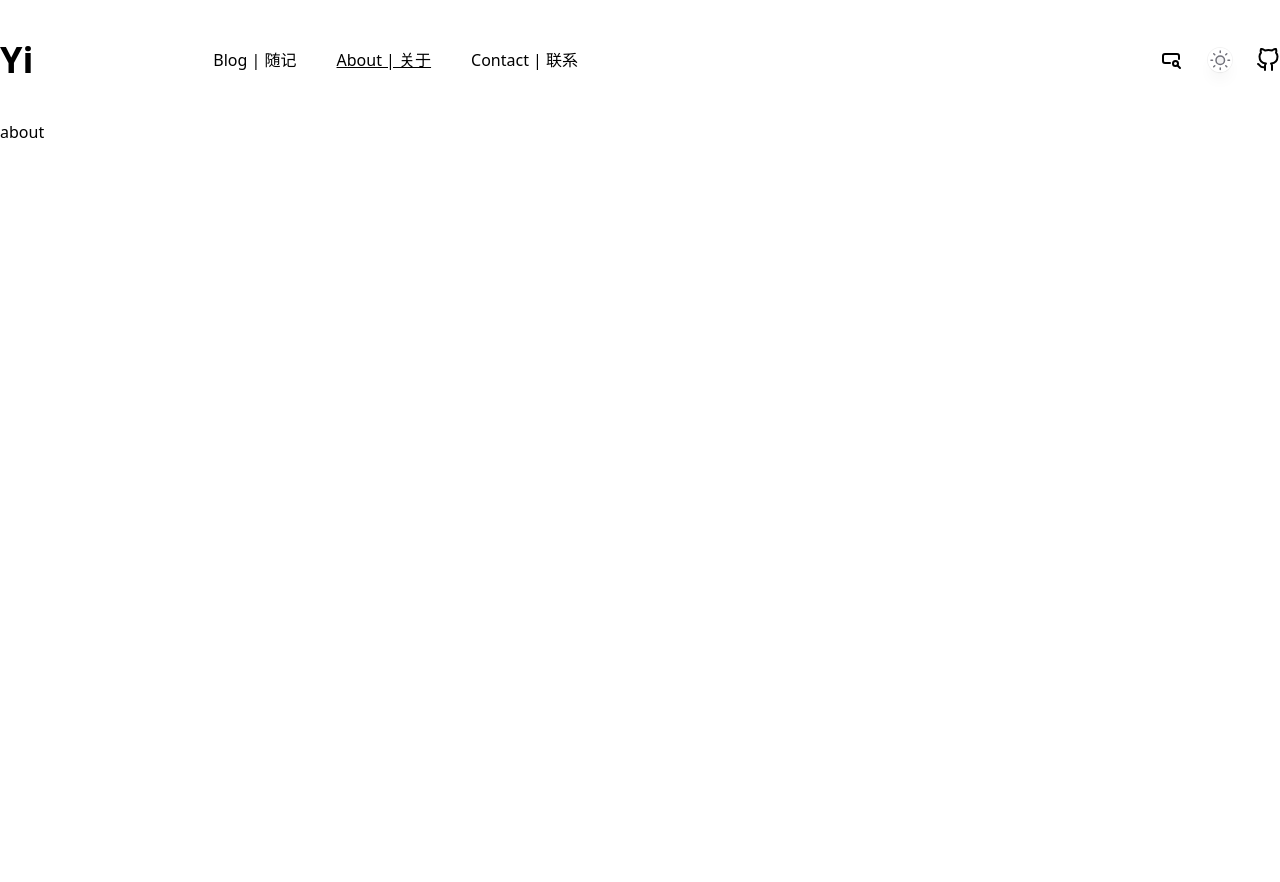
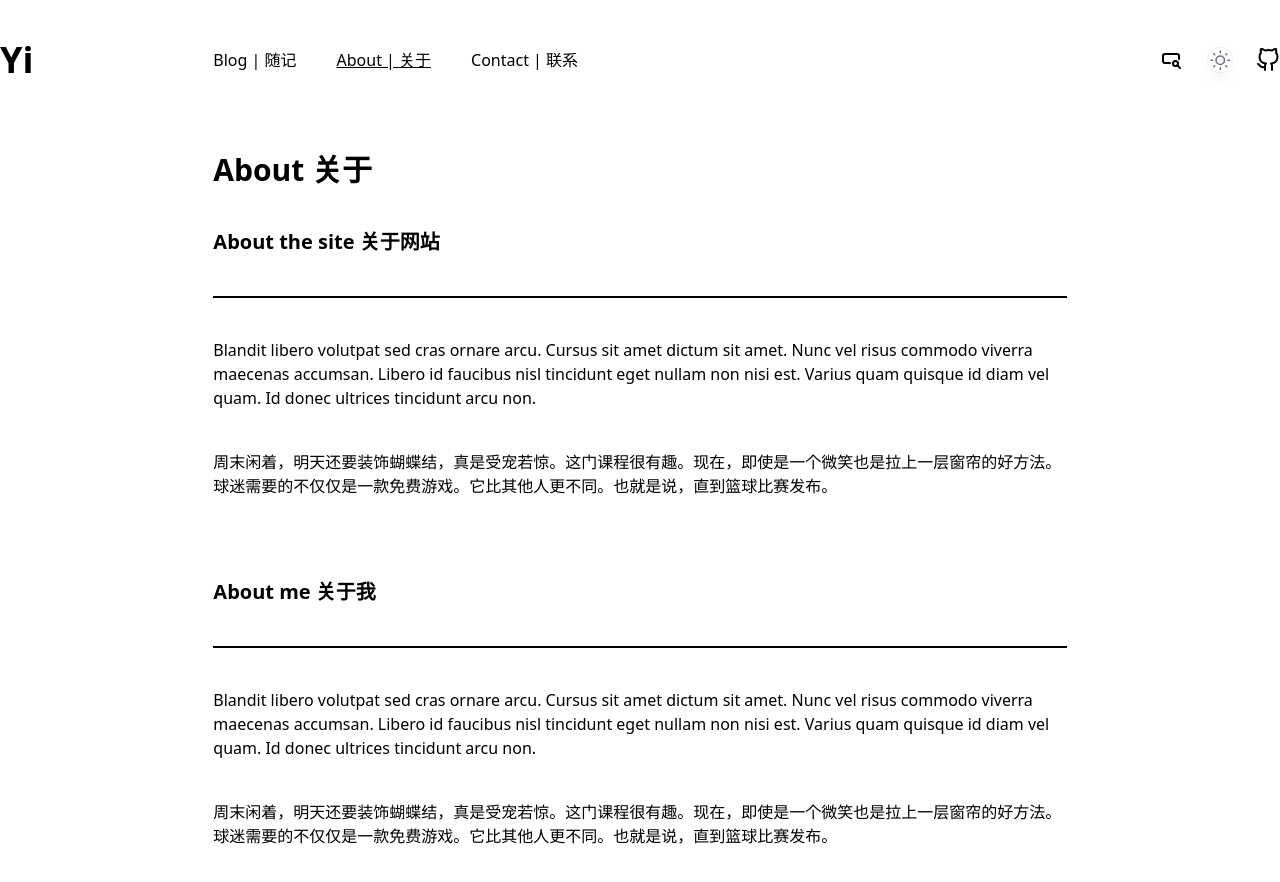
Before and after one commit to yiiiiiiiiiiiiiiiiii/yi-blog, a Next.js app: page /about in a window 1280 px wide. Shown: the top 882 px of the page. Before the commit the page ends 800 px from the top, so only its background shows below. Built offline with nearby package versions, Linux system fonts and the light colour scheme.

Commit message:
feat: 增加关于我页面的框架

```diff
--- /dev/null
+++ b/src/app/about/layout.tsx
@@ -0,0 +1,7 @@
+export default function Layout({ children }: { children: React.ReactNode }) {
+  return (
+    <div className="container mx-auto grid grid-cols-12 mt-8 mb-36">
+      <div className="col-span-8 col-start-3">{children}</div>
+    </div>
+  );
+}
--- a/src/app/about/page.tsx
+++ b/src/app/about/page.tsx
@@ -1,3 +1,35 @@
 export default function Page() {
-  return <div>about</div>;
+  return (
+    <div>
+      <div className="text-3xl font-bold mb-10">About 关于</div>
+      <div className="mb-20">
+        <div className="font-bold text-xl pb-10 mb-10 border-b-2 border-b-black dark:border-b-white">
+          About the site 关于网站
+        </div>
+        <div className="mb-10">
+          Blandit libero volutpat sed cras ornare arcu. Cursus sit amet dictum
+          sit amet. Nunc vel risus commodo viverra maecenas accumsan. Libero id
+          faucibus nisl tincidunt eget nullam non nisi est. Varius quam quisque
+          id diam vel quam. Id donec ultrices tincidunt arcu non.
+        </div>
+        <div>
+          周末闲着，明天还要装饰蝴蝶结，真是受宠若惊。这门课程很有趣。现在，即使是一个微笑也是拉上一层窗帘的好方法。球迷需要的不仅仅是一款免费游戏。它比其他人更不同。也就是说，直到篮球比赛发布。
+        </div>
+      </div>
+      <div>
+        <div className="font-bold text-xl pb-10 mb-10 border-b-2 border-b-black dark:border-b-white">
+          About me 关于我
+        </div>
+        <div className="mb-10">
+          Blandit libero volutpat sed cras ornare arcu. Cursus sit amet dictum
+          sit amet. Nunc vel risus commodo viverra maecenas accumsan. Libero id
+          faucibus nisl tincidunt eget nullam non nisi est. Varius quam quisque
+          id diam vel quam. Id donec ultrices tincidunt arcu non.
+        </div>
+        <div>
+          周末闲着，明天还要装饰蝴蝶结，真是受宠若惊。这门课程很有趣。现在，即使是一个微笑也是拉上一层窗帘的好方法。球迷需要的不仅仅是一款免费游戏。它比其他人更不同。也就是说，直到篮球比赛发布。
+        </div>
+      </div>
+    </div>
+  );
 }
--- a/src/app/page.tsx
+++ b/src/app/page.tsx
@@ -6,6 +6,8 @@ import Ability from "@/components/Ability";
 import BackToTop from "@/components/BackToTop";
 import QA from "@/components/QA";
 import Contact from "@/components/Contact";
+import HomeOverView from "@/components/Blog/HomeOverView";
+import Feature from "@/components/Feature";
 
 export default function Page() {
   return (
@@ -13,8 +15,10 @@ export default function Page() {
       <main className="container mx-auto">
         <Introduction />
         <Ability />
+        <Feature />
+        <HomeOverView />
+        <Contact />
         <QA />
-        <Contact />
       </main>
       <Record />
       <BackToTop />
--- /dev/null
+++ b/src/components/Blog/HomeOverView.tsx
@@ -0,0 +1,3 @@
+export default function HomeOverView() {
+  return <div>HomeOverView</div>;
+}
--- a/src/components/Blog/Overview.tsx
+++ b/src/components/Blog/Overview.tsx
@@ -16,12 +16,12 @@ export default function Overview({
   createAt,
 }: IOverviewProps) {
   return (
-    <div className="w-full break-after-column mb-8 border-b-2 border-b-black">
+    <div className="w-full break-after-column mb-10 border-b-2 border-b-black dark:border-b-white">
       <Link href={`/blog/${id}`}>
-        <div className="text-xl font-medium mb-3">{title}</div>
+        <div className="text-2xl font-bold mb-5">{title}</div>
       </Link>
-      <div className="text-sm mb-5">{content}</div>
-      <div className="mb-8">
+      <div className="text-base mb-5">{content}</div>
+      <div className="mb-10">
         <div className="text-sm font-normal italic">
           创建时间：{moment(createAt).format()}
         </div>
--- a/src/components/Contact.tsx
+++ b/src/components/Contact.tsx
@@ -1,7 +1,9 @@
+import MajorButton from "@/components/MajorButton";
+
 export default function Contact() {
   return (
     <div className="flex flex-col items-center justify-center mb-36 h-96  ">
-      联系我
+      <MajorButton href="/about">Contact Me | 联系我</MajorButton>
     </div>
   );
 }
--- /dev/null
+++ b/src/components/Feature.tsx
@@ -0,0 +1,3 @@
+export default function Feature() {
+  return <div>Feature</div>;
+}
--- a/src/components/Introduction.tsx
+++ b/src/components/Introduction.tsx
@@ -1,4 +1,4 @@
-import Link from "next/link";
+import MajorButton from "./MajorButton";
 
 const data = {
   title: "Front End Developer",
@@ -20,11 +20,7 @@ export default function Introduction() {
         <div className="">{data.describe}</div>
         <div className="mt-3">{data.describeCN}</div>
       </div>
-      <Link href={"/about"}>
-        <div className="w-fit px-6 py-4 border-2 text-neutral-700 bg-white border-neutral-700 hover:bg-neutral-100 dark:text-neutral-400 dark:bg-black dark:border-neutral-400 dark:hover:bg-neutral-900">
-          About Me | 关于我的
-        </div>
-      </Link>
+      <MajorButton href="/about">About Me | 关于我</MajorButton>
     </div>
   );
 }
--- /dev/null
+++ b/src/components/MajorButton.tsx
@@ -0,0 +1,14 @@
+import Link from "next/link";
+
+export default function MajorButton({
+  href,
+  children,
+}: React.PropsWithChildren<{ href: string }>) {
+  return (
+    <Link href={href}>
+      <div className="text-center w-56 px-6 py-4 border-2 text-neutral-700 bg-white border-neutral-700 hover:bg-neutral-100 dark:text-neutral-400 dark:bg-black dark:border-neutral-400 dark:hover:bg-neutral-900">
+        {children}
+      </div>
+    </Link>
+  );
+}
```
